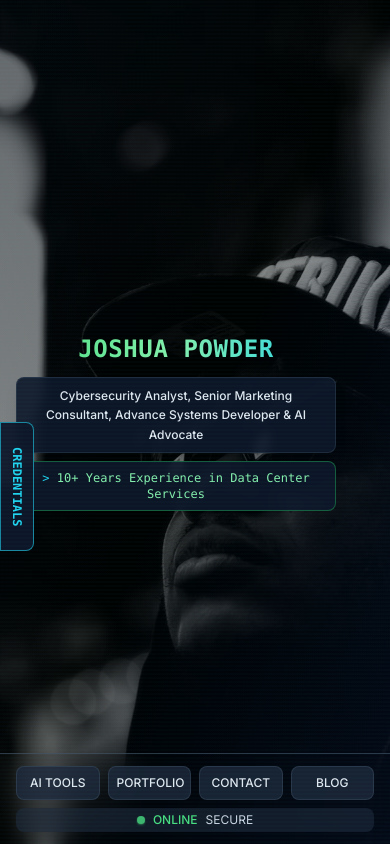
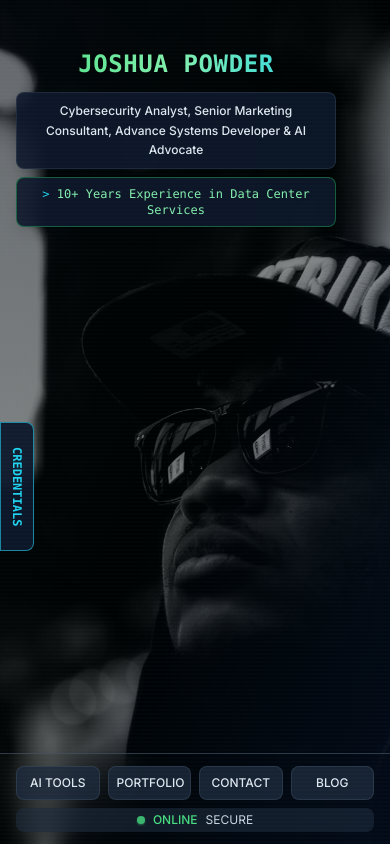
Before and after one commit to ultratelecom/jpowder.io, a Next.js app: page / in a window 390 px wide. Built offline with nearby package versions, Linux system fonts and the light colour scheme.

Commit message:
Move content area to top to show background image better
- Change layout from center to top alignment
- Add responsive top padding for proper spacing
- Allow background face image to be more visible
- Maintain clean spacing on all screen sizes

```diff
--- a/src/components/CyberpunkProfile.tsx
+++ b/src/components/CyberpunkProfile.tsx
@@ -108,7 +108,7 @@ export default function CyberpunkProfile() {
         initial={{ opacity: 0, x: -100 }}
         animate={{ opacity: 1, x: 0 }}
         transition={{ duration: 1, ease: "easeOut" }}
-        className="flex-1 flex flex-col justify-center w-full max-w-xs sm:max-w-sm md:max-w-2xl lg:max-w-4xl mx-auto lg:mx-0"
+        className="flex-1 flex flex-col justify-start pt-8 sm:pt-12 md:pt-16 lg:pt-20 w-full max-w-xs sm:max-w-sm md:max-w-2xl lg:max-w-4xl mx-auto lg:mx-0"
       >
         {/* Name and Title - With glitch effect */}
         <motion.div
```
